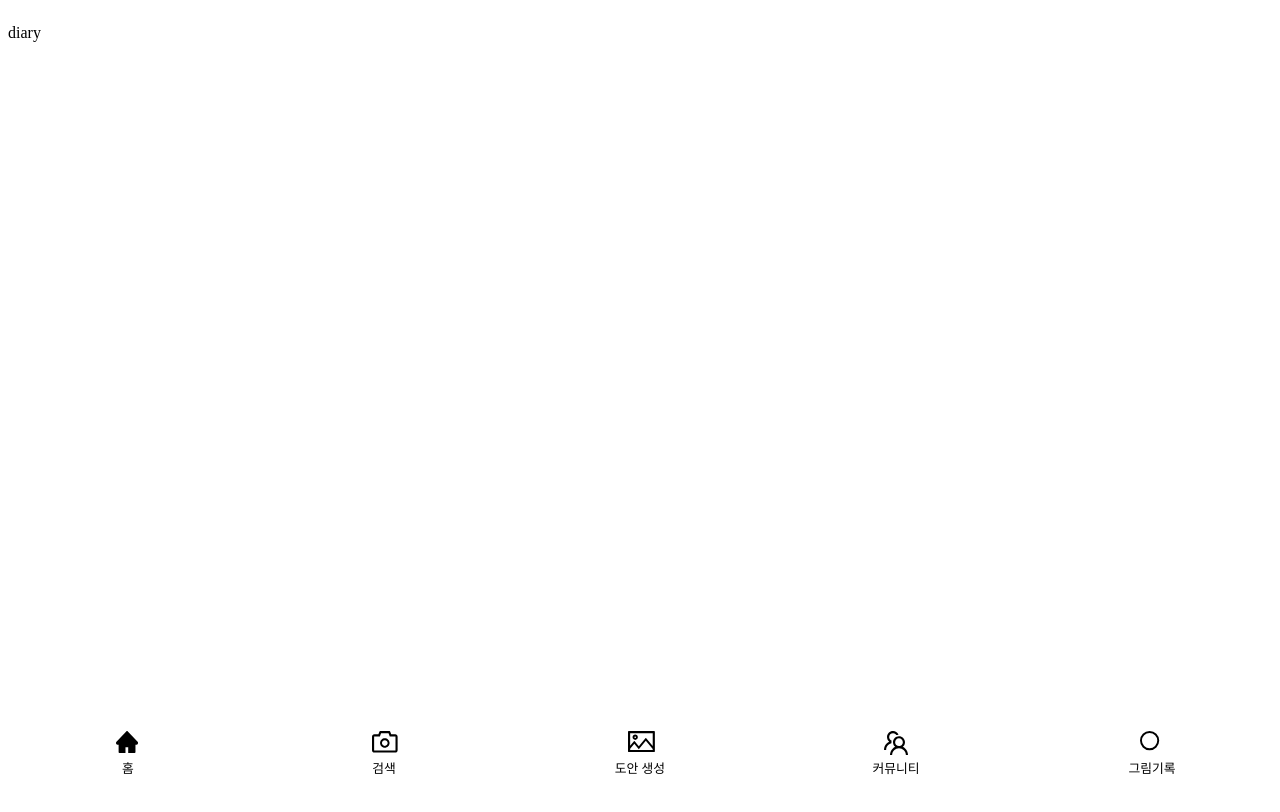
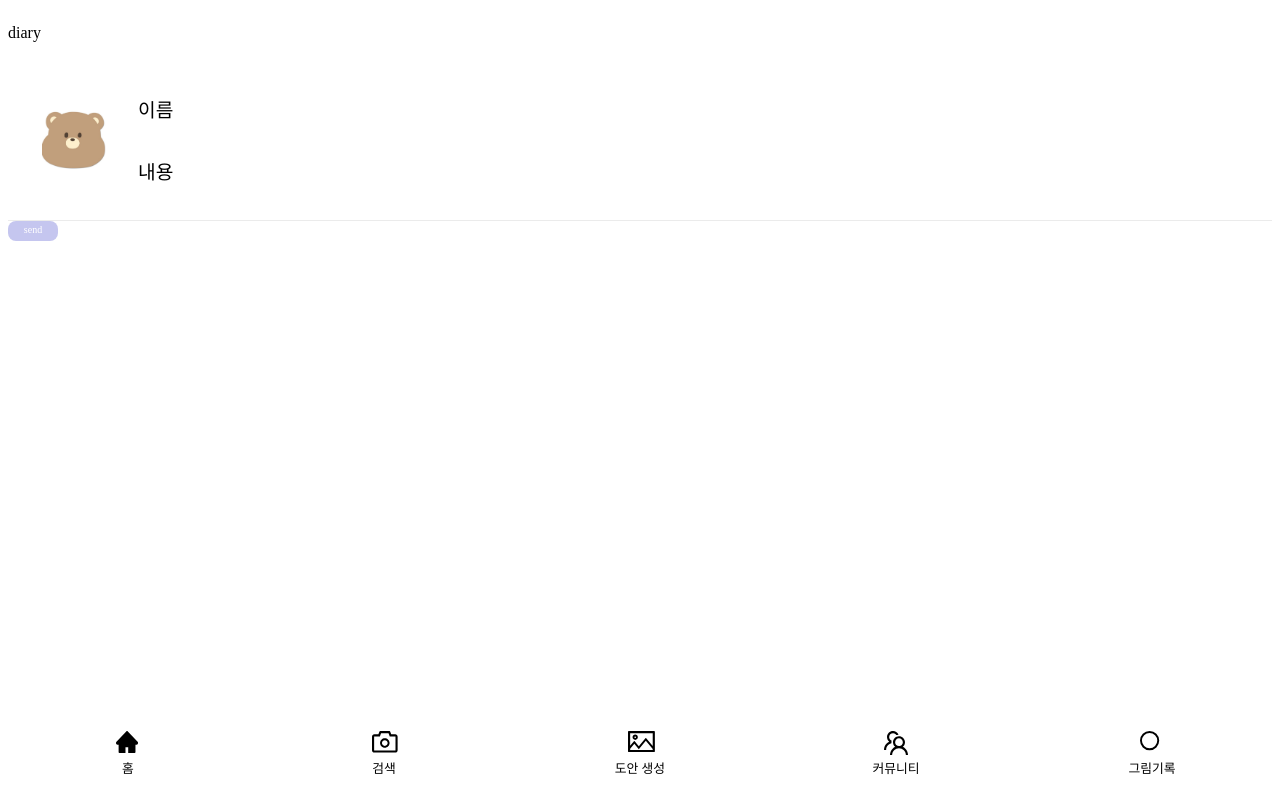
Before and after one commit to brush-buddy/brush-buddy, a Vue app in the folder Frontend/brush-buddy/: page /diary in a window 1280 px wide. Shown: the top 812 px of the page. Built offline with nearby package versions, Linux system fonts and the light colour scheme.

Commit message:
feat:댓글 카드 만들기

```diff
--- a/Frontend/brush-buddy/src/components/DraftDetailComponent.vue
+++ b/Frontend/brush-buddy/src/components/DraftDetailComponent.vue
@@ -20,7 +20,7 @@
 <script setup lang="ts">
 import BookmarkedDraftImgComponent from "./BookmarkedDraftImgComponent.vue";
 import PaletteComponent from "./EclipsePaletteComponent.vue";
-import CategoryBtnComponent from "./CategoryBtnComponent.vue";
+import CategoryBtnComponent from "./MiniBtnComponent.vue";
 import { ref } from 'vue'
 
 const title1 = ref('물고기')
--- /dev/null
+++ b/Frontend/brush-buddy/src/components/ReplyComponent.vue
@@ -0,0 +1,81 @@
+<template>
+    <div class=out>
+        <div class="reply">
+            <div class="replyImg">
+                <img src="/src/assets/images/image1.jpg" alt="reply" />
+            </div>
+            <div class="replyContent">
+                <div class="replyName">
+                    <p>이름</p>
+                </div>
+                <div class="replyText">
+                    <p>내용</p>
+                </div>
+            </div>
+        </div>
+        <div id="btn" >
+            <MiniBtnComponent :title=title :color=color />
+        </div>
+
+    </div>
+</template>
+
+<script setup lang="ts">
+import MiniBtnComponent from "@/components/MiniBtnComponent.vue";
+import { ref } from 'vue'
+
+const title = ref('send')
+const color = ref('#C5C6EF')
+
+</script>
+
+<style scoped>
+    .reply {
+    box-sizing: border-box;
+    padding: 18px;
+    border-bottom: 1px solid #ebebeb;
+    display: flex;
+    align-items: center;
+    position: relative;
+    }
+
+    .replyImg {
+    border-radius: 50%;
+    background-color: #ffffff;
+    width: 4rem;
+    height: 4rem;
+    margin-right: 1rem;
+    padding: 1rem;
+    overflow: hidden;
+    }
+
+    .replyImg img {
+    width: 100%;
+    height: 100%;
+    object-fit: cover;
+    }
+
+    .replyContent {
+    flex: 1;
+    display: flex;
+    flex-direction: column;
+    }
+
+    .replyName {
+    font-size: 1.2rem; /* 작게 만듦 */
+    }
+
+    .replyText {
+    overflow: hidden;
+    text-overflow: ellipsis;
+    margin-top: 1px;
+    font-size: 1.2rem;
+    line-height: 20px;
+    }
+
+    .btn {
+    position: absolute;
+    right: 0;
+    bottom: 0;
+    }
+</style>
--- a/Frontend/brush-buddy/src/views/CommunityDetailView.vue
+++ b/Frontend/brush-buddy/src/views/CommunityDetailView.vue
@@ -4,7 +4,8 @@
         <p class = "communityTitle">{{community["title"]}}</p>
 
         <div>
-          {{im}}
+          <!-- {{im}} -->
+         <!-- <p v-for="item in im" :key="item.order">{{ item.imgUrl }}</p> -->
           <v-carousel hide-delimiters>
               <v-carousel-item
                 v-for="(item,i) in im"
@@ -19,11 +20,14 @@
         <p>{{community.contents}}</p>
 
         <p>{{community}}</p>
+
+        <ReplyComponent />
     </div>
 </template>
 
 
 <script setup lang="ts">
+import ReplyComponent from "@/components/ReplyComponent.vue";
 import { useRoute } from 'vue-router';
 import { onMounted, inject, ref } from 'vue';
 import axios from 'axios';
--- a/Frontend/brush-buddy/src/views/DiaryView.vue
+++ b/Frontend/brush-buddy/src/views/DiaryView.vue
@@ -1,10 +1,12 @@
 <template>
     <div>
         <p>diary</p>
+        <ReplyComponent />
     </div>
 </template>
 
 <script setup lang="ts">
+import ReplyComponent from "@/components/ReplyComponent.vue";
 
 </script>
 
--- a/Frontend/brush-buddy/src/views/DraftView.vue
+++ b/Frontend/brush-buddy/src/views/DraftView.vue
@@ -7,7 +7,6 @@
 <script setup lang="ts">
 import DraftCreateOptionComponentVue from "@/components/DraftCreateOptionComponent.vue";
 
-
 </script>
 
 <style scoped>
```
Also changed, not shown: Frontend/brush-buddy/src/components/MiniBtnComponent.vue (renamed from Frontend/brush-buddy/src/components/CategoryBtnComponent.vue).
